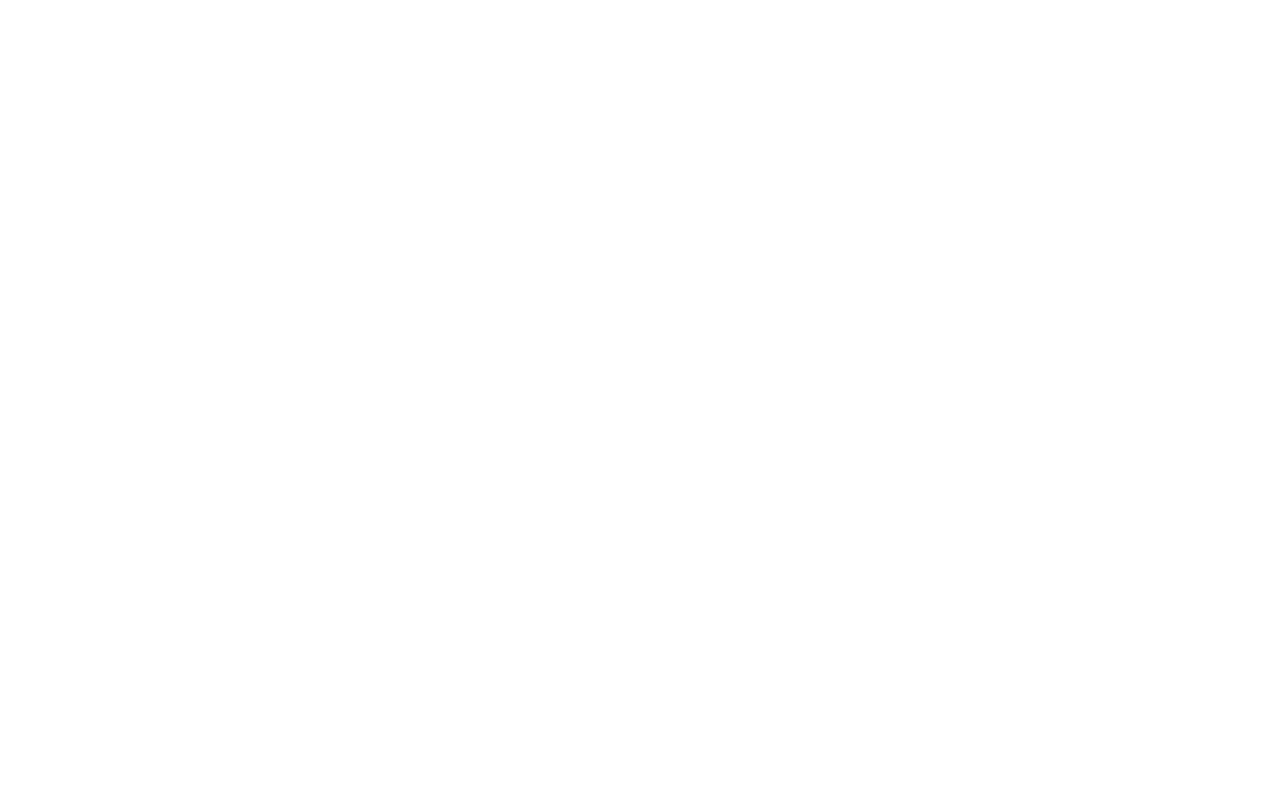
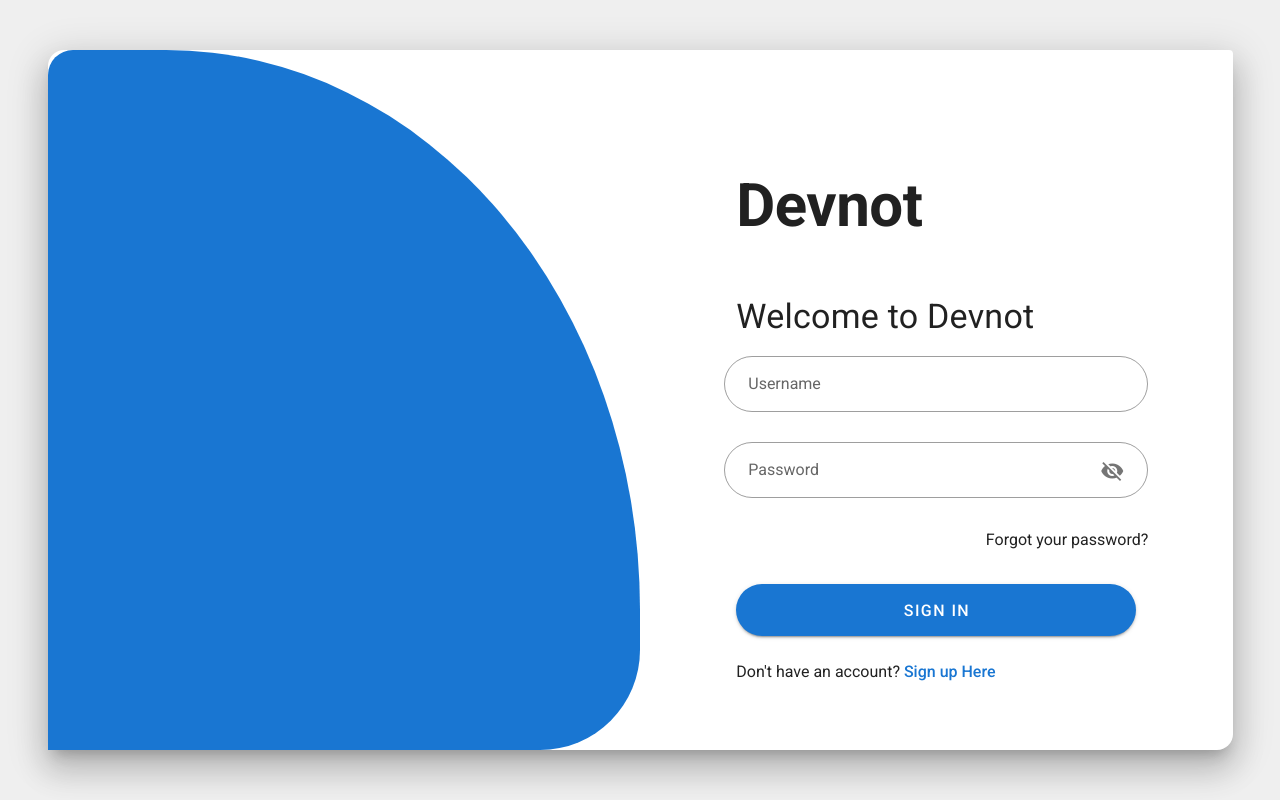
Before and after one commit to devnotcom/devnot-mentor-front-end, a Vue app: page /Login in a window 1280 px wide. Built offline with nearby package versions, Linux system fonts and the light colour scheme.

Commit message:
Login sayfası tasarımı

```diff
--- a/src/components/AppBar.vue
+++ b/src/components/AppBar.vue
@@ -13,7 +13,7 @@
 
     <v-spacer></v-spacer>
     <div class="mx-4">
-      <v-btn outlined>Giriş yap</v-btn>
+      <v-btn outlined @click="$router.push('/Login')">Giriş yap</v-btn>
     </div>
     <div class="mx-4">
       <v-btn outlined>Kayıt ol</v-btn>
--- /dev/null
+++ b/src/components/Login.vue
@@ -0,0 +1,59 @@
+<template>
+  <v-form style="max-width:400px; margin:0 auto">
+    <div class="display-3 font-weight-bold my-15">
+      Devnot
+    </div>
+    <div class="display-1  my-8">
+      Welcome to Devnot
+    </div>
+    <v-row>
+      <v-col :cols="12" :md="12" class="pad-0">
+        <v-text-field label="Username" outlined rounded></v-text-field>
+      </v-col>
+
+      <v-col :cols="12" :md="12" class="pad-0">
+        <v-text-field
+          outlined
+          rounded
+          :append-icon="isPasswordShow ? 'mdi-eye' : 'mdi-eye-off'"
+          :type="isPasswordShow ? 'text' : 'password'"
+          label="Password"
+          @click:append="isPasswordShow = !isPasswordShow"
+        ></v-text-field>
+      </v-col>
+
+      <v-col :cols="12" class="text-right pad-0 mb-5">
+        Forgot your password?
+      </v-col>
+
+      <v-col :cols="12" :md="12">
+        <v-btn block rounded color="primary" x-large>Sign in</v-btn>
+      </v-col>
+      <v-col :cols="12" :md="12">
+        Don't have an account?
+        <span class="sign-up" @click="$emit('isLoginActiveProp' , false)">Sign up Here</span>
+      </v-col>
+    </v-row>
+  </v-form>
+</template>
+
+<script>
+export default {
+  data() {
+    return {
+      isPasswordShow: false,
+    };
+  },
+};
+</script>
+
+<style lang="scss" scoped>
+.pad-0 {
+  padding: 0px;
+}
+.sign-up {
+  color: #1976d2;
+  font-weight: 500;
+  cursor: pointer;
+}
+</style>
--- /dev/null
+++ b/src/components/Register.vue
@@ -0,0 +1,91 @@
+<template>
+  <v-form style="max-width:400px; margin:0 auto">
+    <div class="display-2 font-weight-bold">
+      Create Account
+    </div>
+    <div class="mb-3">Create your <span>Devnot</span> mentors account</div>
+    <v-divider class="mb-10"></v-divider>
+    <v-row>
+      <v-col :cols="12" :md="6" class="pad-0 d-flex">
+        <input v-show="false" type="file" ref="avatar" @change="previewFiles" />
+        <v-avatar @click="$refs.avatar.click()" size="150px" class="avatar">
+          <img style="object-fit:cover" v-if="url" :src="url" />
+          <div
+            v-else
+            style="background-color:rgba(0,0,0,0.1); height:100%;width:100%"
+          >
+            <faIcon
+              style="font-size:24px;color:rgba(0,0,0,0.3);"
+              icon="images"
+            ></faIcon>
+          </div>
+        </v-avatar>
+      </v-col>
+      <v-col :cols="12" :md="6" class="pad-0">
+        <v-text-field label="Name" outlined rounded></v-text-field>
+        <v-text-field label="Surname" outlined rounded></v-text-field>
+      </v-col>
+      <v-col :cols="12" :md="12" class="pad-0">
+        <v-text-field label="Username" outlined rounded></v-text-field>
+      </v-col>
+      <v-col :cols="12" :md="12" class="pad-0">
+        <v-text-field label="Email" outlined rounded></v-text-field>
+      </v-col>
+
+      <v-col :cols="12" :md="12" class="pad-0">
+        <v-text-field
+          outlined
+          rounded
+          :append-icon="isPasswordShow ? 'mdi-eye' : 'mdi-eye-off'"
+          :type="isPasswordShow ? 'text' : 'password'"
+          label="Password"
+          @click:append="isPasswordShow = !isPasswordShow"
+        ></v-text-field>
+      </v-col>
+
+      <v-col :cols="12" :md="6"> </v-col>
+      <v-col :cols="12" :md="12" class="pad-0">
+        <v-btn block rounded color="primary" x-large>Sign up</v-btn>
+      </v-col>
+      <v-col :md="12">
+        You have an account?
+        <span class="sign-up" @click="$emit('isLoginActiveProp', true)"
+          >Sign in here</span
+        >
+      </v-col>
+    </v-row>
+  </v-form>
+</template>
+
+<script>
+export default {
+  data() {
+    return {
+      isPasswordShow: false,
+      url: null,
+      image: null,
+    };
+  },
+  methods: {
+    previewFiles(e) {
+      const file = e.target.files[0];
+      this.url = URL.createObjectURL(file);
+    },
+  },
+};
+</script>
+
+<style lang="scss" scoped>
+.pad-0 {
+  padding: 0px 15px;
+}
+.sign-up {
+  color: #1976d2;
+  font-weight: 500;
+  cursor: pointer;
+}
+.avatar {
+  cursor: pointer;
+  margin:0 auto;
+}
+</style>
--- a/src/layout/empty.vue
+++ b/src/layout/empty.vue
@@ -1,7 +1,9 @@
 <template>
-  <div>
-    <router-view></router-view>
-  </div>
+  <v-app>
+    <v-main>
+      <router-view />
+    </v-main>
+  </v-app>
 </template>
 
 <script>
--- a/src/plugins/fontawesome/fontAwesome.js
+++ b/src/plugins/fontawesome/fontAwesome.js
@@ -2,9 +2,10 @@
 import { FontAwesomeIcon } from "@fortawesome/vue-fontawesome";
 import { } from '@fortawesome/free-solid-svg-icons'
 import {} from "@fortawesome/free-brands-svg-icons";
-import { faFilter } from "@fortawesome/free-solid-svg-icons";
+import { faFilter, faImages } from "@fortawesome/free-solid-svg-icons";
 
 export function FontawesomeServe(Vue) {
   Vue.component("faIcon", FontAwesomeIcon);
   library.add(faFilter)
+  library.add(faImages)
 }
--- a/src/router/modules/userAction.js
+++ b/src/router/modules/userAction.js
@@ -1,26 +1,17 @@
-import Layout from "../../layout/empty.vue"
+import Layout from "../../layout/empty.vue";
 const userAction = {
-    path : "/UserAction",
-    name : "UserActions",
-    component : Layout,
-    children :[
-        {
-            path : "",
-            name : "",
-            component : () => import("../../views/StudentRegister.vue")
-        },
-        {
-            path : "StudentRegister",
-            name : "StudentRegister",
-            component : () => import("../../views/StudentRegister.vue")
-        },
-        {
-            path : "MentorRegister",
-            name : "MentorRegister",
-            component : () => import("../../views/MentorRegister.vue")
-        }
+  path: "/Login",
+  name: "Login",
+  component: Layout,
+  children: [
+    {
+      path: "",
+      name: "",
+      component: () => import("../../views/Login.vue"),
+    },
 
-    ]
-}
+
+  ],
+};
 
 export default userAction;
--- /dev/null
+++ b/src/views/Login.vue
@@ -0,0 +1,76 @@
+<template>
+  <div class="LoginPage">
+    <v-container class="wrapper-container">
+      <v-card shaped elevation="20" class="wrapper-card">
+        <v-row class="wrapper-row">
+          <v-col :cols="1" :sm="1" :md="4" :lg="6" class="background-area"></v-col>
+          <v-col :cols="11" :sm="11" :md="8" :lg="6" class="form-wrapper">
+            <LoginComponent
+              v-if="isLoginActive"
+              v-on:isLoginActiveProp="isLoginActive = $event"
+            />
+            <RegisterComponent
+              v-else
+              v-on:isLoginActiveProp="isLoginActive = $event"
+            />
+          </v-col>
+        </v-row>
+      </v-card>
+    </v-container>
+  </div>
+</template>
+
+<script>
+import LoginComponent from "../components/Login.vue";
+import RegisterComponent from "../components/Register.vue";
+
+export default {
+  components: {
+    LoginComponent,
+    RegisterComponent,
+  },
+  data() {
+    return {
+      isLoginActive: true,
+    };
+  },
+  watch: {
+    isLoginActive(val) {
+      console.log(val);
+    },
+  },
+};
+</script>
+
+<style lang="scss" scoped>
+.form-wrapper {
+  max-height: 100%;
+  overflow: auto;
+}
+.LoginPage {
+  background: #efefef;
+}
+.wrapper-card {
+  height: 100%;
+  display: flex;
+  align-items: center;
+}
+.wrapper-row {
+  margin: 0px;
+  height: 100%;
+  align-items: center;
+}
+.background-area {
+  background-color: #1976d2;
+  height: 100%;
+  border-radius: 25px 80% 100px 0px;
+}
+.wrapper-container {
+  height: 100vh;
+  align-items: center;
+  padding: 50px 0px;
+}
+.pad-0 {
+  padding: 0;
+}
+</style>
--- a/src/views/Users.vue
+++ b/src/views/Users.vue
@@ -8,7 +8,7 @@
       </v-col>
       <v-col>
         <v-row>
-          <v-col :md="3" v-for="(item, index) in profiles" :key="index">
+          <v-col :sm="12" :md="4" :lg="3" v-for="(item, index) in profiles" :key="index">
             <Card :profile="item"
           /></v-col>
         </v-row>
```
Also changed, not shown: src/views/StudentRegister.vue (deleted, +0 -157 lines).
